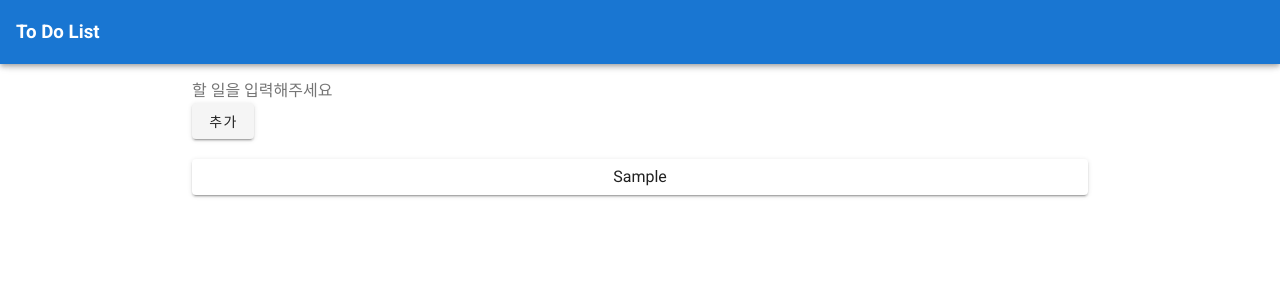
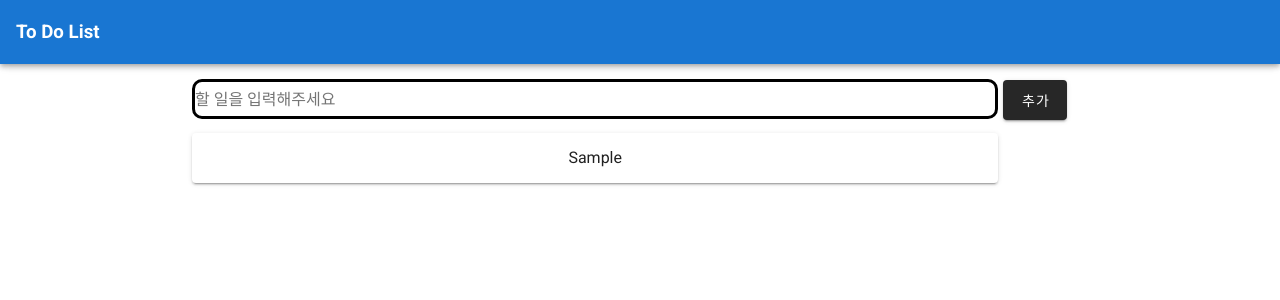
Before and after one commit to hkj4900/StudyVue, a Vue app in the folder to-do-list/: page / in a window 1280 px wide. Both pictures are taken after typing "Sample" into the empty fields and a click on the button "추가". Shown: the top 300 px of the page. Built offline with nearby package versions, Linux system fonts and the light colour scheme.

Commit message:
추가한 할 것을 클릭하면 완료 리스트에 추가히기

```diff
--- a/to-do-list/src/App.vue
+++ b/to-do-list/src/App.vue
@@ -10,11 +10,12 @@
       <v-spacer></v-spacer>
     </v-app-bar>
 
-    <v-content class = 'textField' >
-      <input type = 'text' style = "width:95%" v-model="ToDoItem" placeholder="할 일을 입력해주세요">
-      <v-btn style="min-width: 5px" @click="inputToDoItem">추가</v-btn>
-      <v-card style = "width: 100%; margin-top: 20px; height: 5%; display: flex; align-items: center; justify-content: center;" v-for="(item, i) in ToDoList" :key="i">{{item}}</v-card>
+    <v-content class = 'mainField' >
+      <input type = 'text' class = "inputField" v-model="ToDoItem" placeholder="할 일을 입력해주세요">
+      <v-btn dark class="button" @click="inputToDoItem">추가</v-btn>
+      <v-card @click="moveList(item)" class="cardStyle" v-for="(item, i) in ToDoList" :key="i">{{item}}</v-card>
     </v-content>
+    <v-card class="cardStyle" v-for="(item, i) in completeList" :key="i">{{item}}</v-card>
   </v-app>
 </template>
 
@@ -28,7 +29,8 @@ export default {
 
   data: () => ({
     ToDoItem: '',
-    ToDoList: []
+    ToDoList: [],
+    completeList: []
   }),
   methods: {
     inputToDoItem () {
@@ -37,13 +39,17 @@ export default {
       let listIndex = this.ToDoList.length
       this.ToDoList[listIndex] = this.ToDoItem
       this.ToDoItem = ''
+    },
+    moveList(item) {
+      console.log(item)
+      this.completeList.push(item)
     }
   }
 };
 </script>
 
 <style scoped>
-.textField{
+.mainField{
   width: 70%;
   left: 0;
   right: 0;
@@ -51,4 +57,25 @@ export default {
   margin-right: auto;
   margin-top: 15px;
 }
+.inputField{
+  width:90%;
+  height: 40px;
+  border: solid;
+  border-radius: 10px;
+}
+.button {
+  margin-left: 5px;
+  min-width: 20%;
+  max-width: 20%;
+  min-height: 40px;
+  max-height: 40px;
+}
+.cardStyle {
+  width: 90%;
+  margin-top: 13px;
+  height: 50px;
+  display: flex;
+  align-items: center;
+  justify-content: center;
+}
 </style>
```
